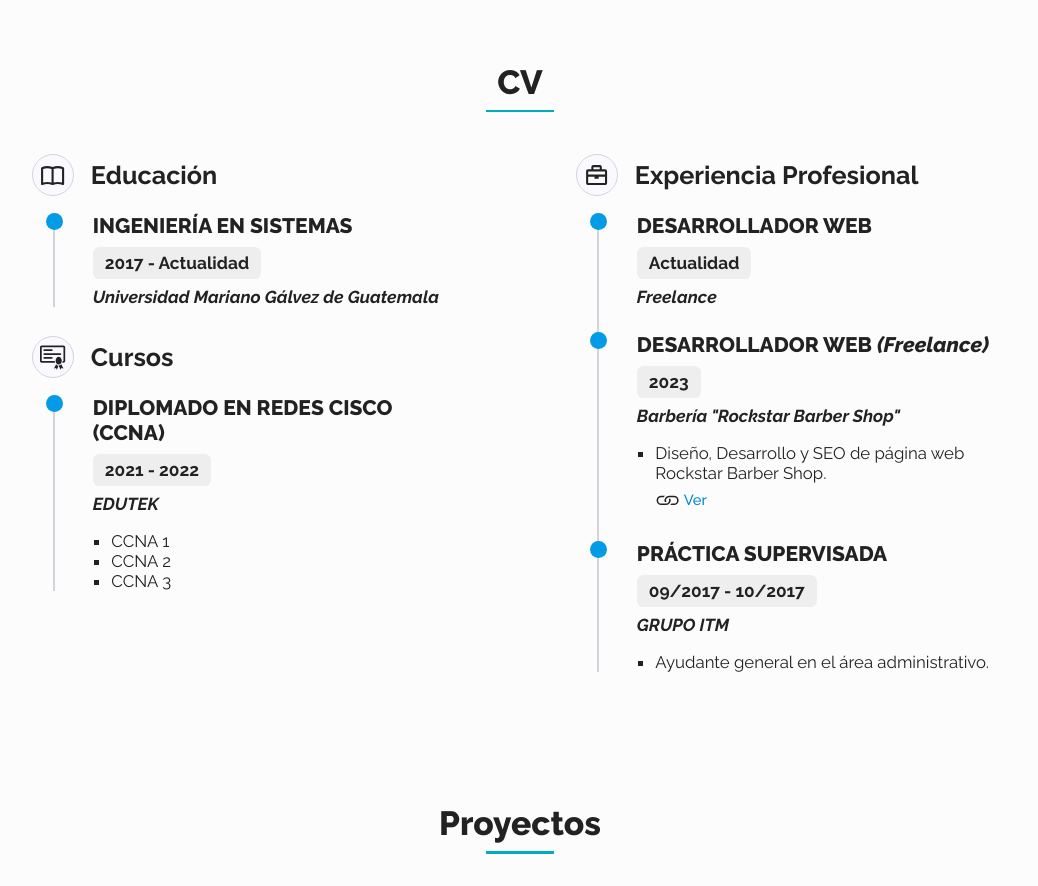
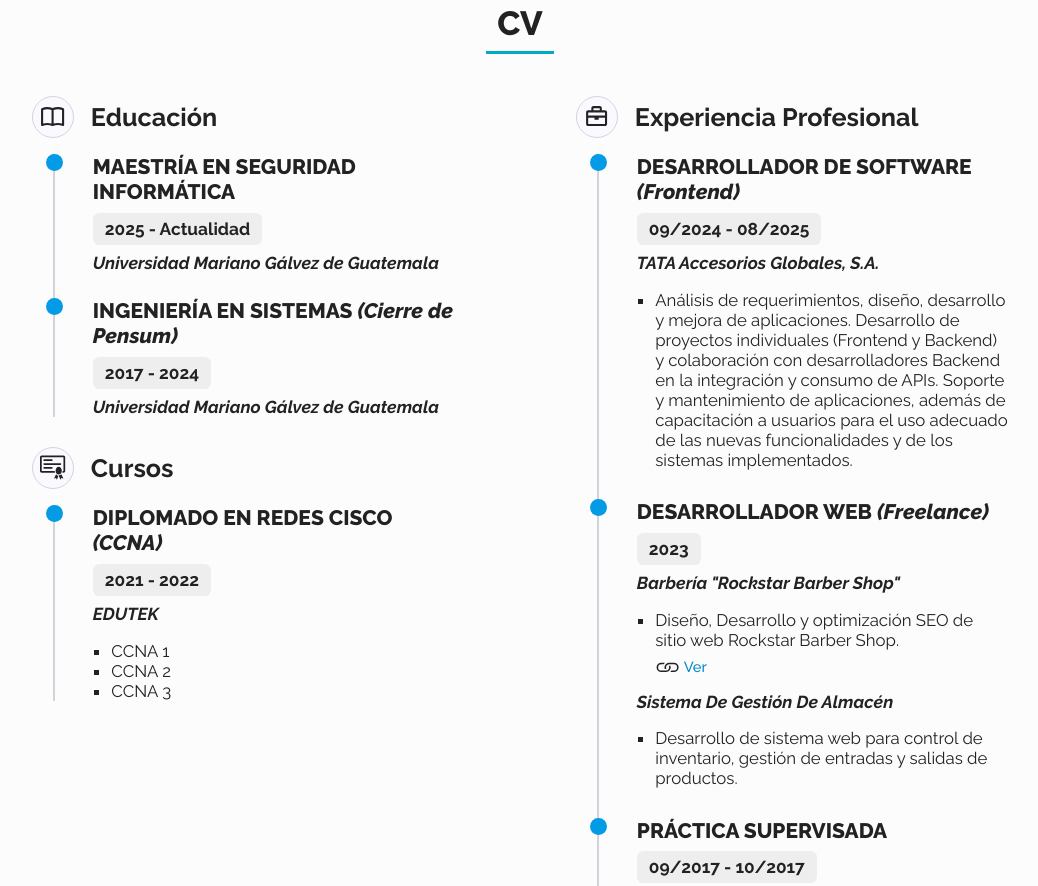
Before and after one commit to alozano1198/my-portfolio-cv, a plain HTML site: page index.html in a window 1280 px wide. Shown: the part 2218-3104 px from the top of the page, without its empty margins (120-1158 px from the left). Drawn offline with nearby package versions, Linux system fonts and the light colour scheme.

Commit message:
updating work experience

```diff
--- a/index.html
+++ b/index.html
@@ -425,10 +425,19 @@
               <span data-section="resume" data-value="title-1">Educación</span>
             </h3>
             <ol class="resume-style-content pl-20 mb-28">
+              <li class="pb-24">
+                <h4 class="mb-8" data-section="resume" data-value="subtitle-mastery">MAESTRÍA EN SEGURIDAD INFORMÁTICA
+                </h4>
+                <h5 class="mb-8 style-square-1"><time datatime="2025-01-18">2025 </time><span data-section="resume"
+                    data-value="year-1">- Actualidad</span></h5>
+                <h5 data-section="resume" data-value="site-1"><em>Universidad Mariano Gálvez de Guatemala</em></h5>
+              </li>
               <li>
-                <h4 class="mb-8" data-section="resume" data-value="subtitle-1">INGENIERÍA EN SISTEMAS</h4>
-                <h5 class="mb-8 style-square-1"><time datatime="2017-02-01">2017 </time data-section="resume"
-                    data-value="year-1">- Actualidad</h5>
+                <h4 class="mb-8" data-section="resume" data-value="subtitle-1">INGENIERÍA EN SISTEMAS <em>(Cierre de
+                    Pensum)</em>
+                </h4>
+                <h5 class="mb-8 style-square-1"><time datatime="2017-02-01">2017 </time>- <time
+                    datatime="2024-11-16">2024</time></h5>
                 <h5 data-section="resume" data-value="site-1"><em>Universidad Mariano Gálvez de Guatemala</em></h5>
               </li>
             </ol>
@@ -470,7 +479,8 @@
             </h3>
             <ol class="resume-style-content pl-20 mb-28 mb-lg-0">
               <li>
-                <h4 class="mb-8" data-section="resume" data-value="subtitle-2">DIPLOMADO EN REDES CISCO (CCNA)</h4>
+                <h4 class="mb-8" data-section="resume" data-value="subtitle-2">DIPLOMADO EN REDES CISCO <em>(CCNA)</em>
+                </h4>
                 <h5 class="mb-8 style-square-1"><time datatime="2021-06">2021 </time>- <time
                     datatime="2022-03">2022</time></h5>
                 <h5><em>EDUTEK</em></h5>
@@ -495,20 +505,40 @@
             </h3>
             <ol class="resume-style-content pl-20 mb-0">
               <li class="pb-24">
-                <h4 class="mb-8" data-section="resume" data-value="subtitle-3">DESARROLLADOR WEB</h4>
-                <h5 class="mb-8 style-square-1" data-section="resume" data-value="year-3">Actualidad</h5>
-                <h5><em>Freelance</em></h5>
-              </li>
-              <li class="pb-24">
-                <h4 class="mb-8" data-section="resume" data-value="subtitle-4">DESARROLLADOR WEB <em>(Freelance)</em>
+                <h4 class="mb-8" data-section="resume" data-value="subtitle-3">DESARROLLADOR DE SOFTWARE
+                  <em>(Frontend)</em>
                 </h4>
-                <h5 class="mb-8 style-square-1"><time datatime="2023-10">2023</time></h5>
-                <h5 data-section="resume" data-value="site-4"><em>Barbería "Rockstar Barber Shop"</em></h5>
+                <h5 class="mb-8 style-square-1"><time datatime="2024-09">09/2024 </time>-
+                  <time datatime="2025-08">08/2025</time>
+                </h5>
+                <h5 data-section="resume" data-value="subtitle-4"><em>TATA Accesorios Globales, S.A.</em></h5>
                 <ul class="resume-content-first mt-16">
                   <li>
                     <div>
                       <div class="mb-4" data-section="resume" data-value="content-4">
-                        Diseño, Desarrollo y SEO de página web Rockstar Barber Shop.
+                        Análisis de requerimientos, diseño, desarrollo y mejora de aplicaciones. Desarrollo de proyectos
+                        individuales (Frontend
+                        y Backend) y colaboración con desarrolladores Backend en la integración y consumo de APIs.
+                        Soporte y mantenimiento de
+                        aplicaciones, además de capacitación a usuarios para el uso adecuado de las nuevas
+                        funcionalidades y de los sistemas
+                        implementados.
+                      </div>
+                    </div>
+                  </li>
+                </ul>
+              </li>
+              <li class="pb-24">
+                <h4 class="mb-8" data-section="resume" data-value="subtitle-5">DESARROLLADOR WEB <em>(Freelance)</em>
+                </h4>
+                <div>
+                  <h5 class="mb-8 style-square-1"><time datatime="2023-10">2023</time></h5>
+                  <h5 data-section="resume" data-value="site-5"><em>Barbería "Rockstar Barber Shop"</em></h5>
+                  <ul class="resume-content-first mt-16 mb-8">
+                    <li>
+                      <div>
+                        <div class="mb-4" data-section="resume" data-value="content-5">
+                          Diseño, Desarrollo y optimización SEO de sitio web Rockstar Barber Shop.
                         </div>
                         <div class="resume-view-web">
                           <a href="https://rockstar-barber-shop.netlify.app/" target="_blank" rel="noopener">
@@ -519,24 +549,40 @@
                               <path
                                 d="M9 5.5a3 3 0 0 0-2.83 4h1.098A2 2 0 0 1 9 6.5h3a2 2 0 1 1 0 4h-1.535a4 4 0 0 1-.82 1H12a3 3 0 1 0 0-6z" />
                             </svg>
-                          <h5 data-section="resume" data-value="view-4">Ver</h5>
+                            <h5 data-section="resume" data-value="view-5">Ver</h5>
                           </a>
                         </div>
                       </div>
                     </li>
                   </ul>
+                </div>
+                <div>
+                  <h5 data-section="resume" data-value="site-6"><em>Sistema De Gestión De Almacén</em></h5>
+                  <ul class="resume-content-first mt-16">
+                    <li>
+                      <div>
+                        <div class="mb-4" data-section="resume" data-value="content-6">
+                          Desarrollo de sistema web para control de inventario, gestión de entradas y salidas de
+                          productos.
+                        </div>
+                      </div>
+                    </li>
+                  </ul>
+                </div>
               </li>
               <li>
-                <h4 class="mb-8" data-section="resume" data-value="subtitle-5">PRÁCTICA SUPERVISADA</h4>
+                <h4 class="mb-8" data-section="resume" data-value="subtitle-7">PRÁCTICA SUPERVISADA</h4>
                 <h5 class="mb-8 style-square-1"><time datatime="2017-09">09/2017 </time>-
                   <time datatime="2017-10">10/2017</time>
                 </h5>
-                <h5><em>GRUPO ITM</em></h5>
+                <h5 data-section="resume" data-value="site-7"><em>GRUPO ITM</em></h5>
                 <ul class="resume-content-first mt-16">
                   <li>
                     <div>
-                      <div class="mb-4" data-section="resume" data-value="content-5">
-                        Ayudante general en el área administrativo.
+                      <div class="mb-4" data-section="resume" data-value="content-7">
+                        Desempeño de funciones generales en el área administrativa, colaborando en procesos de
+                        organización interna y gestión
+                        documental.
                       </div>
                     </div>
                   </li>
```
Also changed, not shown: assets/languages.json (+31 -21 lines), 1 other file. Lines whose indentation alone changed are shown as unchanged.
